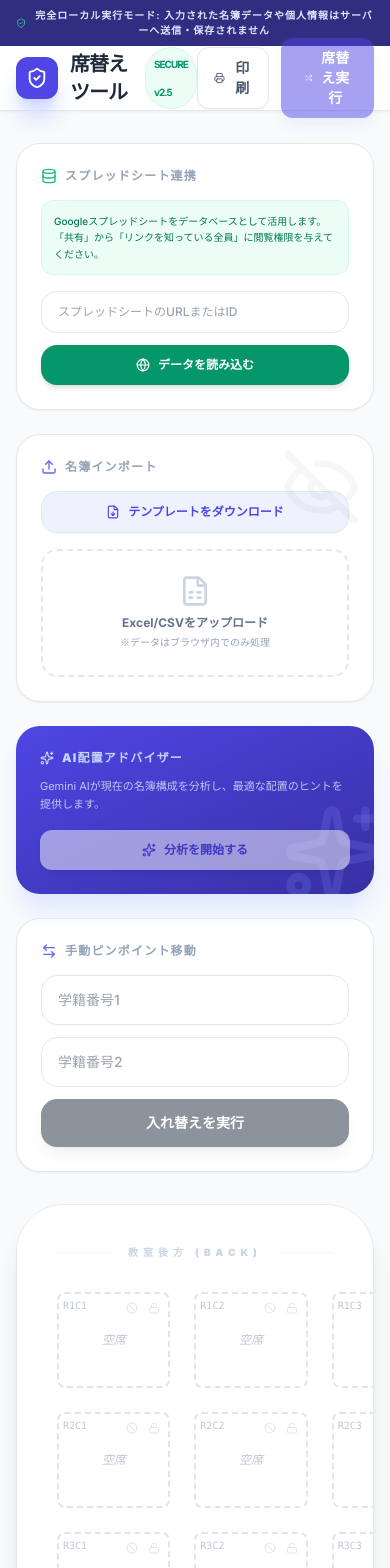
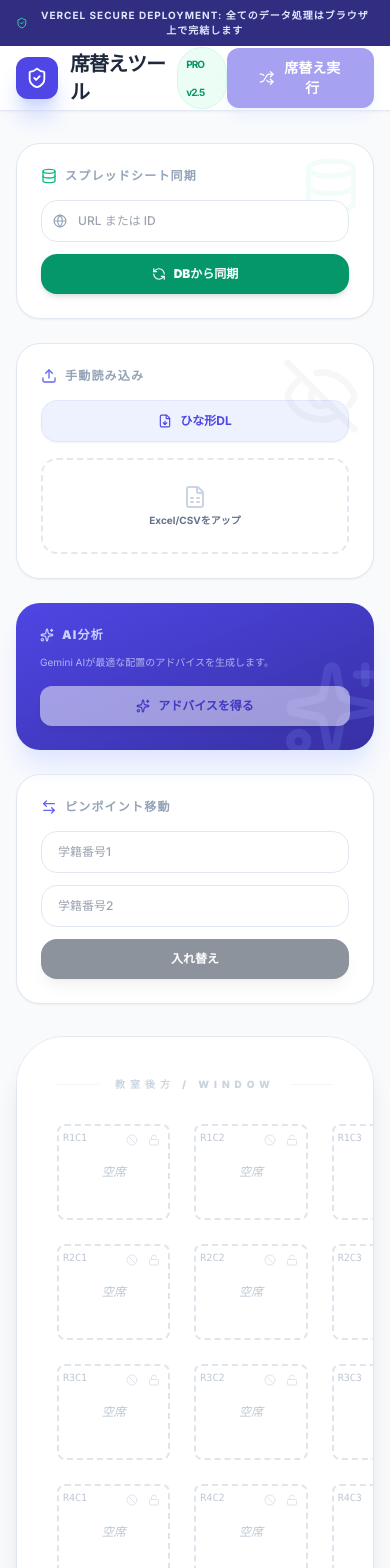
Before and after one commit to kenkisekihara/Seat-change-app, a React (Vite) app: page / in a window 390 px wide. Shown: the top 1568 px of the page. Built offline with nearby package versions, Linux system fonts and the light colour scheme; no server answers.

Commit message:
feat: Add Google Sheets import and error handling
Introduces functionality to import student data from Google Sheets via URL.
Includes improved error handling for invalid URLs and network issues.
Adds visual feedback for sync status with new icons.

```diff
--- a/App.tsx
+++ b/App.tsx
@@ -15,9 +15,10 @@ import {
   Zap,
   EyeOff,
   Sparkles,
-  Printer,
   Globe,
-  Database
+  Database,
+  CheckCircle2,
+  AlertCircle
 } from 'lucide-react';
 import { Student, Seat, Gender } from './types';
 import { ROWS, COLS, DEFAULT_STUDENTS } from './constants';
@@ -33,6 +34,7 @@ const App: React.FC = () => {
   const [aiAdvice, setAiAdvice] = useState<string | null>(null);
   const [isAiLoading, setIsAiLoading] = useState(false);
   const [sheetUrl, setSheetUrl] = useState('');
+  const [lastSync, setLastSync] = useState<string | null>(null);
 
   /**
    * 座席の初期化ロジック
@@ -124,7 +126,10 @@ const App: React.FC = () => {
   };
 
   const handleFetchFromSheet = async () => {
-    if (!sheetUrl) return;
+    if (!sheetUrl) {
+      alert("スプレッドシートのURLを入力してください。");
+      return;
+    }
 
     let sheetId = sheetUrl;
     const match = sheetUrl.match(/\/d\/(.*?)(\/|$)/);
@@ -132,9 +137,12 @@ const App: React.FC = () => {
 
     setIsProcessing(true);
     try {
-      const fetchUrl = `https://docs.google.com/spreadsheets/d/${sheetId}/export?format=csv`;
+      const fetchUrl = `https://docs.google.com/spreadsheets/d/${sheetId}/export?format=csv&gid=0`;
       const response = await fetch(fetchUrl);
-      if (!response.ok) throw new Error("スプレッドシートの取得に失敗しました。公開設定を確認してください。");
+
+      if (!response.ok) {
+        throw new Error("取得に失敗しました。URLが正しいか確認してください。");
+      }
 
       const csvText = await response.text();
       const workbook = XLSX.read(csvText, { type: 'string' });
@@ -142,21 +150,22 @@ const App: React.FC = () => {
       const json = XLSX.utils.sheet_to_json(sheet) as any[];
 
       const imported = json.map((row: any) => ({
-        id: String(row['学籍番号'] || row['id'] || ''),
-        name: String(row['名前'] || row['name'] || '不明'),
-        subject: String(row['選択科目'] || row['subject'] || ''),
-        gender: ((row['性別'] === '女' || row['gender'] === 'female') ? '女' : '男') as Gender
+        id: String(row['学籍番号'] || row['id'] || row['学番'] || ''),
+        name: String(row['名前'] || row['name'] || row['氏名'] || '不明'),
+        subject: String(row['選択科目'] || row['subject'] || row['コース'] || ''),
+        gender: ((row['性別'] === '女' || row['gender'] === 'female' || row['性別'] === 'F') ? '女' : '男') as Gender
       })).filter(s => s.id);
 
       if (imported.length === 0) {
-        alert("有効な生徒データが見つかりませんでした。列名（学籍番号, 名前, 性別, 選択科目）を確認してください。");
+        alert("有効な生徒データが見つかりませんでした。");
       } else {
         setStudents(imported);
         initializeSeats(imported);
+        setLastSync(new Date().toLocaleTimeString());
       }
     } catch (error) {
       console.error(error);
-      alert("エラーが発生しました。スプレッドシートが「リンクを知っている全員」に閲覧許可されているか確認してください。");
+      alert("同期エラー: スプレッドシートが閲覧可能に設定されている必要があります。");
     } finally {
       setIsProcessing(false);
     }
@@ -207,10 +216,6 @@ const App: React.FC = () => {
       alert("該当する学籍番号の生徒が見つかりません。");
       return;
     }
-    if (seats[idx1].isLocked || seats[idx2].isLocked || seats[idx1].isUnusable || seats[idx2].isUnusable) {
-      alert("固定または使用不可の座席は手動でも入れ替えられません。");
-      return;
-    }
     const newSeats = [...seats];
     const temp = newSeats[idx1].student;
     newSeats[idx1].student = newSeats[idx2].student;
@@ -248,6 +253,7 @@ const App: React.FC = () => {
       })).filter(s => s.id);
       setStudents(imported);
       initializeSeats(imported);
+      setLastSync(null);
       setIsProcessing(false);
     };
     reader.readAsBinaryString(file);
@@ -283,12 +289,12 @@ const App: React.FC = () => {
 
   return (
     <div className="min-h-screen bg-slate-50 pb-20">
-      <div className="bg-indigo-900 text-indigo-100 py-2 px-4 text-center text-[10px] font-bold tracking-widest uppercase flex items-center justify-center gap-2 no-print">
+      <div className="bg-indigo-900 text-indigo-100 py-2 px-4 text-center text-[10px] font-bold tracking-widest uppercase flex items-center justify-center gap-2">
         <ShieldCheck size={14} className="text-emerald-400" />
-        完全ローカル実行モード: 入力された名簿データや個人情報はサーバーへ送信・保存されません
+        Vercel Secure Deployment: 全てのデータ処理はブラウザ上で完結します
       </div>
 
-      <header className="bg-white border-b border-slate-200 sticky top-0 z-30 shadow-sm no-print">
+      <header className="bg-white border-b border-slate-200 sticky top-0 z-30 shadow-sm">
         <div className="max-w-7xl mx-auto px-4 h-16 flex items-center justify-between">
           <div className="flex items-center gap-3">
             <div className="bg-indigo-600 p-2.5 rounded-xl text-white shadow-indigo-200 shadow-xl">
@@ -297,22 +303,16 @@ const App: React.FC = () => {
             <div>
               <h1 className="text-xl font-black text-slate-800 tracking-tighter flex items-center gap-2">
                 席替えツール
-                <span className="text-[10px] bg-emerald-50 text-emerald-600 border border-emerald-100 px-2 py-0.5 rounded-full font-bold">SECURE v2.5</span>
+                <span className="text-[10px] bg-emerald-50 text-emerald-600 border border-emerald-100 px-2 py-0.5 rounded-full font-bold">PRO v2.5</span>
               </h1>
             </div>
           </div>
 
           <div className="flex items-center gap-3">
             <button
-              onClick={() => window.print()}
-              className="flex items-center gap-2 text-slate-600 bg-white hover:bg-slate-50 px-4 py-2.5 rounded-xl text-sm font-bold border border-slate-200 transition-all shadow-sm"
-            >
-              <Printer size={16} /> 印刷
-            </button>
-            <button
               onClick={handleShuffle}
               disabled={isProcessing || students.length === 0}
-              className={`flex items-center gap-2 bg-indigo-600 hover:bg-indigo-700 text-white px-6 py-2.5 rounded-xl text-sm font-black transition-all shadow-lg shadow-indigo-100 active:scale-95 ${isProcessing || students.length === 0 ? 'opacity-50 cursor-not-allowed' : ''}`}
+              className={`flex items-center gap-2 bg-indigo-600 hover:bg-indigo-700 text-white px-8 py-2.5 rounded-xl text-sm font-black transition-all shadow-lg shadow-indigo-100 active:scale-95 ${isProcessing || students.length === 0 ? 'opacity-50 cursor-not-allowed' : ''}`}
             >
               {isProcessing ? <RefreshCcw size={18} className="animate-spin" /> : <Shuffle size={18} />}
               席替え実行
@@ -322,30 +322,38 @@ const App: React.FC = () => {
       </header>
 
       <main className="max-w-7xl mx-auto px-4 pt-8 grid grid-cols-1 lg:grid-cols-4 gap-8">
-        <aside className="lg:col-span-1 flex flex-col gap-6 no-print">
-          {/* Google Sheets DB Integration */}
-          <section className="bg-white p-6 rounded-3xl border border-slate-200 shadow-sm relative">
+        <aside className="lg:col-span-1 flex flex-col gap-6">
+          <section className="bg-white p-6 rounded-3xl border border-slate-200 shadow-sm relative overflow-hidden">
+            <div className="absolute top-0 right-0 p-3 opacity-[0.05]">
+              <Database size={60} className="text-emerald-500" />
+            </div>
             <h2 className="text-xs font-black text-slate-400 uppercase tracking-widest mb-4 flex items-center gap-2">
-              <Database size={16} className="text-emerald-500" /> スプレッドシート連携
+              <Database size={16} className="text-emerald-500" /> スプレッドシート同期
             </h2>
-            <div className="bg-emerald-50 p-3 rounded-xl border border-emerald-100 mb-4 text-[10px] text-emerald-700 font-medium leading-relaxed">
-              Googleスプレッドシートをデータベースとして活用します。「共有」から「リンクを知っている全員」に閲覧権限を与えてください。
-            </div>
             <div className="space-y-3">
-              <input
-                type="text"
-                placeholder="スプレッドシートのURLまたはID"
-                value={sheetUrl}
-                onChange={(e) => setSheetUrl(e.target.value)}
-                className="w-full px-4 py-3 text-xs border border-slate-200 rounded-2xl outline-none focus:ring-2 focus:ring-emerald-500/20 focus:border-emerald-500 transition-all font-medium"
-              />
+              <div className="relative">
+                <Globe className="absolute left-3 top-1/2 -translate-y-1/2 text-slate-400" size={14} />
+                <input
+                  type="text"
+                  placeholder="URL または ID"
+                  value={sheetUrl}
+                  onChange={(e) => setSheetUrl(e.target.value)}
+                  className="w-full pl-9 pr-4 py-3 text-xs border border-slate-200 rounded-2xl outline-none focus:ring-2 focus:ring-emerald-500/20 focus:border-emerald-500 transition-all font-medium"
+                />
+              </div>
               <button
                 onClick={handleFetchFromSheet}
                 disabled={isProcessing}
                 className="w-full bg-emerald-600 hover:bg-emerald-700 text-white py-3 rounded-2xl text-xs font-black transition-all shadow-md flex items-center justify-center gap-2 disabled:opacity-50"
               >
-                <Globe size={14} /> データを読み込む
+                {isProcessing && sheetUrl ? <RefreshCcw size={14} className="animate-spin" /> : <RefreshCcw size={14} />}
+                DBから同期
               </button>
+              {lastSync && (
+                <div className="text-[9px] text-center text-emerald-600 font-bold animate-in fade-in">
+                   最終同期: {lastSync}
+                </div>
+              )}
             </div>
           </section>
 
@@ -354,18 +362,17 @@ const App: React.FC = () => {
               <EyeOff size={80} />
             </div>
             <h2 className="text-xs font-black text-slate-400 uppercase tracking-widest mb-4 flex items-center gap-2">
-              <Upload size={16} className="text-indigo-500" /> 名簿インポート
+              <Upload size={16} className="text-indigo-500" /> 手動読み込み
             </h2>
             <button
               onClick={downloadTemplate}
               className="w-full flex items-center justify-center gap-2 text-indigo-600 bg-indigo-50 hover:bg-indigo-100 py-3 rounded-2xl text-xs font-bold transition-colors mb-4 border border-indigo-100 shadow-sm"
             >
-              <FileDown size={14} /> テンプレートをダウンロード
+              <FileDown size={14} /> ひな形DL
             </button>
-            <label className="flex flex-col items-center justify-center w-full h-32 border-2 border-dashed border-slate-200 rounded-2xl cursor-pointer hover:bg-slate-50 transition-all hover:border-indigo-400 group">
-              <FileSpreadsheet className="text-slate-300 group-hover:text-indigo-400 mb-2 transition-colors" size={32} />
-              <p className="text-xs text-slate-500 font-bold">Excel/CSVをアップロード</p>
-              <p className="text-[10px] text-slate-400 mt-1 font-medium">※データはブラウザ内でのみ処理</p>
+            <label className="flex flex-col items-center justify-center w-full h-24 border-2 border-dashed border-slate-200 rounded-2xl cursor-pointer hover:bg-slate-50 transition-all hover:border-indigo-400 group">
+              <FileSpreadsheet className="text-slate-300 group-hover:text-indigo-400 mb-1 transition-colors" size={24} />
+              <p className="text-[10px] text-slate-500 font-bold">Excel/CSVをアップ</p>
               <input type="file" className="hidden" accept=".xlsx, .csv" onChange={handleFileUpload} />
             </label>
           </section>
@@ -374,55 +381,54 @@ const App: React.FC = () => {
             <Sparkles className="absolute -bottom-2 -right-2 text-indigo-400/20 group-hover:scale-110 transition-transform" size={100} />
             <div className="relative z-10">
               <h2 className="text-xs font-black text-indigo-200 uppercase tracking-widest mb-3 flex items-center gap-2">
-                <Sparkles size={14} /> AI配置アドバイザー
+                <Sparkles size={14} /> AI分析
               </h2>
-              <p className="text-[11px] text-indigo-100/80 leading-relaxed mb-4">
-                Gemini AIが現在の名簿構成を分析し、最適な配置のヒントを提供します。
-              </p>
               {aiAdvice ? (
-                <div className="bg-white/10 backdrop-blur-md p-3 rounded-xl text-[11px] border border-white/20 mb-4 animate-in fade-in slide-in-from-bottom-2">
+                <div className="bg-white/10 backdrop-blur-md p-3 rounded-xl text-[11px] border border-white/20 mb-4 animate-in fade-in slide-in-from-bottom-2 leading-relaxed">
                   {aiAdvice}
                 </div>
-              ) : null}
+              ) : (
+                <p className="text-[10px] text-indigo-100/70 mb-4">Gemini AIが最適な配置のアドバイスを生成します。</p>
+              )}
               <button
                 onClick={handleGetAiAdvice}
                 disabled={isAiLoading || students.length === 0}
                 className="w-full bg-white text-indigo-700 hover:bg-indigo-50 py-3 rounded-xl text-xs font-black transition-all shadow-md flex items-center justify-center gap-2 disabled:opacity-50"
               >
                 {isAiLoading ? <RefreshCcw size={14} className="animate-spin" /> : <Sparkles size={14} />}
-                分析を開始する
+                アドバイスを得る
               </button>
             </div>
           </section>
 
           <section className="bg-white p-6 rounded-3xl border border-slate-200 shadow-sm">
             <h2 className="text-xs font-black text-slate-400 uppercase tracking-widest mb-4 flex items-center gap-2">
-              <ArrowLeftRight size={16} className="text-indigo-500" /> 手動ピンポイント移動
+              <ArrowLeftRight size={16} className="text-indigo-500" /> ピンポイント移動
             </h2>
             <div className="space-y-3">
               <input
                 type="text" placeholder="学籍番号1" value={swapIds.id1}
                 onChange={(e) => setSwapIds({...swapIds, id1: e.target.value})}
-                className="w-full px-4 py-3.5 text-sm border border-slate-200 rounded-2xl outline-none focus:ring-2 focus:ring-indigo-500/20 focus:border-indigo-500 transition-all font-medium"
+                className="w-full px-4 py-3 text-xs border border-slate-200 rounded-2xl outline-none focus:ring-2 focus:ring-indigo-500/20 focus:border-indigo-500 transition-all font-medium"
               />
               <input
                 type="text" placeholder="学籍番号2" value={swapIds.id2}
                 onChange={(e) => setSwapIds({...swapIds, id2: e.target.value})}
-                className="w-full px-4 py-3.5 text-sm border border-slate-200 rounded-2xl outline-none focus:ring-2 focus:ring-indigo-500/20 focus:border-indigo-500 transition-all font-medium"
+                className="w-full px-4 py-3 text-xs border border-slate-200 rounded-2xl outline-none focus:ring-2 focus:ring-indigo-500/20 focus:border-indigo-500 transition-all font-medium"
               />
               <button
                 onClick={handleManualSwap}
                 disabled={students.length === 0}
-                className="w-full bg-slate-800 hover:bg-slate-900 text-white py-3.5 rounded-2xl text-sm font-bold transition-all shadow-lg active:scale-95 disabled:opacity-50"
+                className="w-full bg-slate-800 hover:bg-slate-900 text-white py-3 rounded-2xl text-xs font-bold transition-all shadow-lg active:scale-95 disabled:opacity-50"
               >
-                入れ替えを実行
+                入れ替え
               </button>
             </div>
           </section>
         </aside>
 
         <section className="lg:col-span-3">
-          <div className="bg-white p-10 rounded-[3rem] border border-slate-200 shadow-xl overflow-x-auto relative">
+          <div className="bg-white p-10 rounded-[3rem] border border-slate-200 shadow-xl overflow-x-auto relative min-h-[600px]">
             {isProcessing && (
               <div className="absolute inset-0 bg-white/70 backdrop-blur-[4px] z-50 flex items-center justify-center rounded-[3rem]">
                 <div className="flex flex-col items-center gap-4">
@@ -430,14 +436,14 @@ const App: React.FC = () => {
                       <div className="w-16 h-16 border-4 border-indigo-600 border-t-transparent rounded-full animate-spin"></div>
                       <ShieldCheck className="absolute top-1/2 left-1/2 -translate-x-1/2 -translate-y-1/2 text-indigo-600" size={24} />
                    </div>
-                   <p className="text-sm font-black text-indigo-700 tracking-widest animate-pulse">処理中...</p>
+                   <p className="text-sm font-black text-indigo-700 tracking-widest animate-pulse">同期・計算中...</p>
                 </div>
               </div>
             )}
 
             <div className="mb-8 flex items-center justify-center gap-4">
               <div className="h-[1px] flex-1 bg-slate-100"></div>
-              <div className="text-[10px] font-black text-slate-300 uppercase tracking-[0.5em]">教室後方 (BACK)</div>
+              <div className="text-[10px] font-black text-slate-300 uppercase tracking-[0.5em]">教室後方 / WINDOW</div>
               <div className="h-[1px] flex-1 bg-slate-100"></div>
             </div>
 
@@ -460,12 +466,11 @@ const App: React.FC = () => {
 
             <div className="mt-14 mb-4 text-center">
               <div className="relative inline-block px-24 py-5 bg-slate-900 rounded-3xl text-white font-black uppercase tracking-[0.4em] text-sm shadow-2xl border-4 border-slate-800">
-                <div className="absolute -top-3 left-1/2 -translate-x-1/2 bg-slate-700 px-3 py-1 rounded-full text-[8px] font-bold text-slate-300">TEACHER</div>
-                教 卓 (FRONT)
+                教 卓 (前方)
               </div>
             </div>
 
-            <div className="mt-12 pt-8 border-t border-slate-100 flex flex-col sm:flex-row items-center justify-between gap-6 no-print">
+            <div className="mt-12 pt-8 border-t border-slate-100 flex flex-col sm:flex-row items-center justify-between gap-6">
               <div className="flex flex-wrap items-center gap-5">
                 <div className="flex items-center gap-2 text-[10px] font-black text-indigo-600/60 bg-indigo-50 px-4 py-2 rounded-2xl border border-indigo-100/50 shadow-sm uppercase tracking-wider">
                   <Lock size={12}/> 座席固定
@@ -474,28 +479,29 @@ const App: React.FC = () => {
                   <Ban size={12}/> 使用不可
                 </div>
                 <div className="flex items-center gap-2 text-[10px] font-black text-slate-400 bg-slate-50 px-4 py-2 rounded-2xl border border-slate-200/50 shadow-sm uppercase tracking-wider">
-                  <Info size={12}/> 空席は後方(上側)へ集約
+                  <Info size={12}/> 空席は後方へ集約
                 </div>
               </div>
-              <div className="text-[11px] font-black text-slate-500 bg-slate-100 px-4 py-2 rounded-full border border-slate-200 uppercase tracking-widest">
-                Students: <span className="text-indigo-600">{students.length}</span> / Capacity: <span className="text-slate-800">{ROWS * COLS}</span>
+              <div className="text-[11px] font-black text-slate-500 bg-slate-100 px-4 py-2 rounded-full border border-slate-200 uppercase tracking-widest flex items-center gap-2">
+                <CheckCircle2 size={12} className="text-emerald-500" />
+                名簿数: <span className="text-indigo-600">{students.length}</span>
               </div>
             </div>
           </div>
 
-          <div className="mt-8 flex gap-4 no-print">
+          <div className="mt-8 flex gap-4">
             <button
               onClick={exportExcel}
               disabled={students.length === 0}
               className={`flex-1 flex items-center justify-center gap-3 bg-emerald-600 hover:bg-emerald-700 text-white py-5 rounded-3xl font-black transition-all shadow-lg active:scale-[0.98] disabled:opacity-50`}
             >
-              <FileSpreadsheet size={22} /> Excelデータとして保存
+              <FileSpreadsheet size={22} /> Excelに保存
             </button>
           </div>
 
           <p className="mt-6 text-center text-[10px] text-slate-400 font-bold uppercase tracking-widest leading-loose">
-            ※生成されたデータはブラウザの一時メモリ内でのみ保持され、ウィンドウを閉じると自動的に破棄されます。<br/>
-            保存が必要な場合はExcelエクスポートまたは印刷機能をご利用ください。
+            ※生成されたデータはブラウザの一時メモリ内でのみ保持されます。<br/>
+            保存が必要な場合はExcelエクスポートをご利用ください。
           </p>
         </section>
       </main>
```
